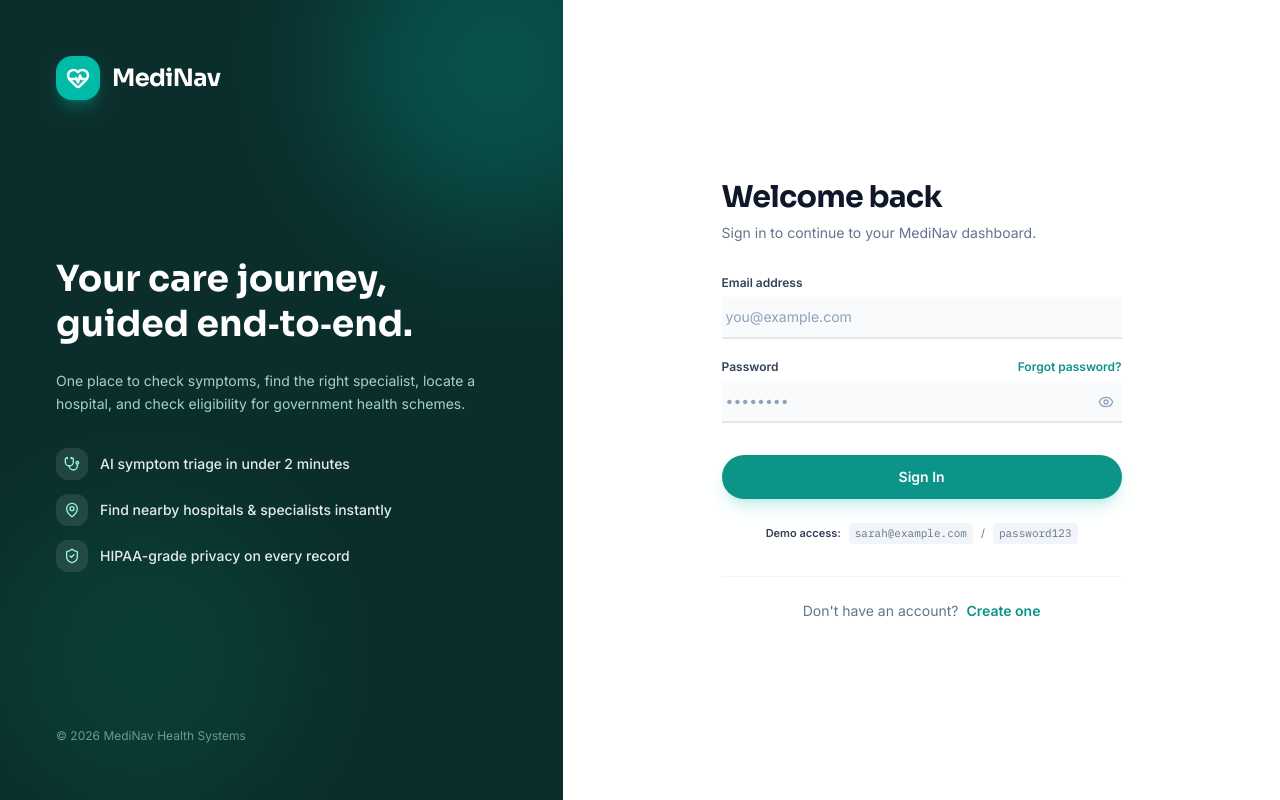
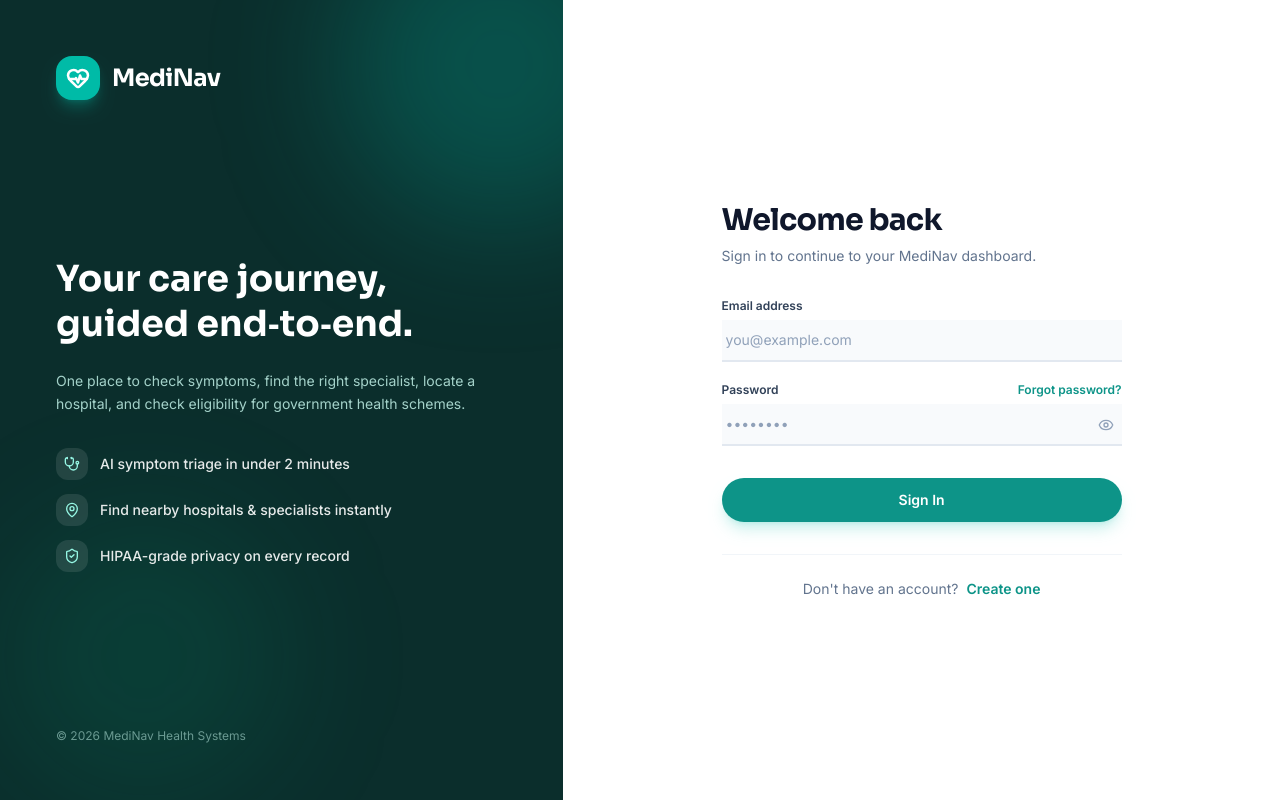
Before and after one commit to hemanth1139/Healthcare-navigation-system, a Next.js app in the folder frontend/: page /login in a window 1280 px wide. Built offline with nearby package versions, Linux system fonts and the light colour scheme; no server answers.

Commit message:
sfdlkjasd;

```diff
--- a/frontend/app/(auth)/login/page.tsx
+++ b/frontend/app/(auth)/login/page.tsx
@@ -153,14 +153,6 @@ export default function LoginPage() {
         </button>
       </form>
 
-      {/* Demo helper info */}
-      <div className="mt-6 flex items-center gap-2 text-[11px] text-slate-500 dark:text-slate-400 justify-center">
-        <span className="font-semibold text-slate-700 dark:text-slate-300">Demo access:</span>
-        <code className="bg-slate-100 dark:bg-slate-800 px-1.5 py-0.5 rounded">sarah@example.com</code>
-        <span>/</span>
-        <code className="bg-slate-100 dark:bg-slate-800 px-1.5 py-0.5 rounded">password123</code>
-      </div>
-
       {/* Footer link to Register */}
       <div className="mt-8 pt-6 border-t border-slate-100 dark:border-slate-800 text-center text-sm text-slate-500 dark:text-slate-400">
         Don&apos;t have an account?{" "}
--- a/frontend/lib/api.ts
+++ b/frontend/lib/api.ts
@@ -7,7 +7,7 @@ import { AuthResponse, User } from "@/types/auth";
  * Set USE_MOCK_API to true to simulate backend responses without a running backend server.
  * Set to false when connecting to a real API at process.env.NEXT_PUBLIC_API_URL or '/api/v1'.
  */
-export const USE_MOCK_API = process.env.NEXT_PUBLIC_USE_MOCK_API === "true" ? true : false;
+export const USE_MOCK_API = process.env.NEXT_PUBLIC_USE_MOCK_API === "false" ? false : true;
 
 const API_BASE_URL = process.env.NEXT_PUBLIC_API_URL || "http://localhost:8000/api/v1";
 
```
